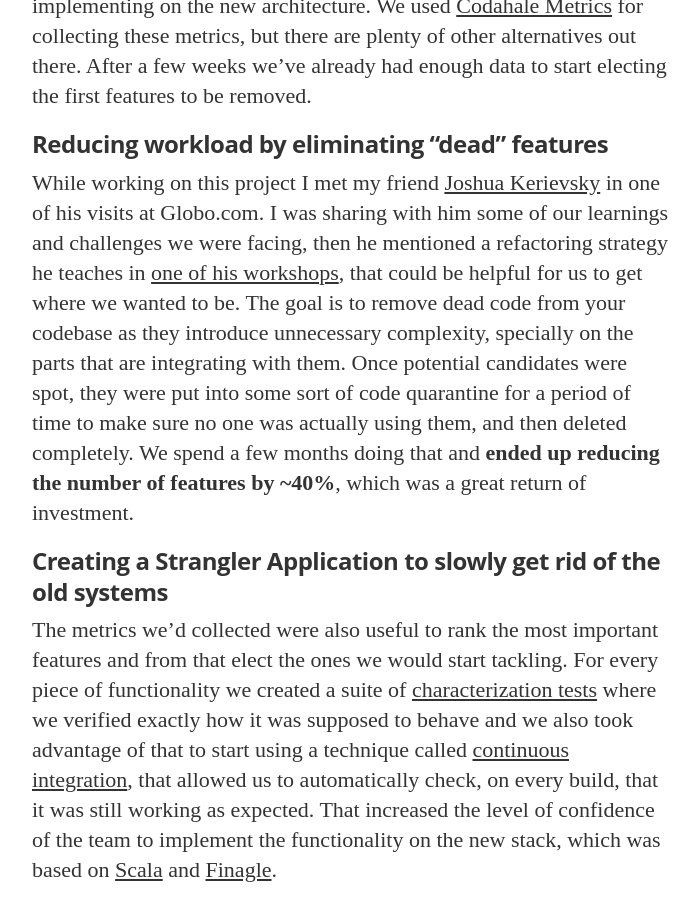
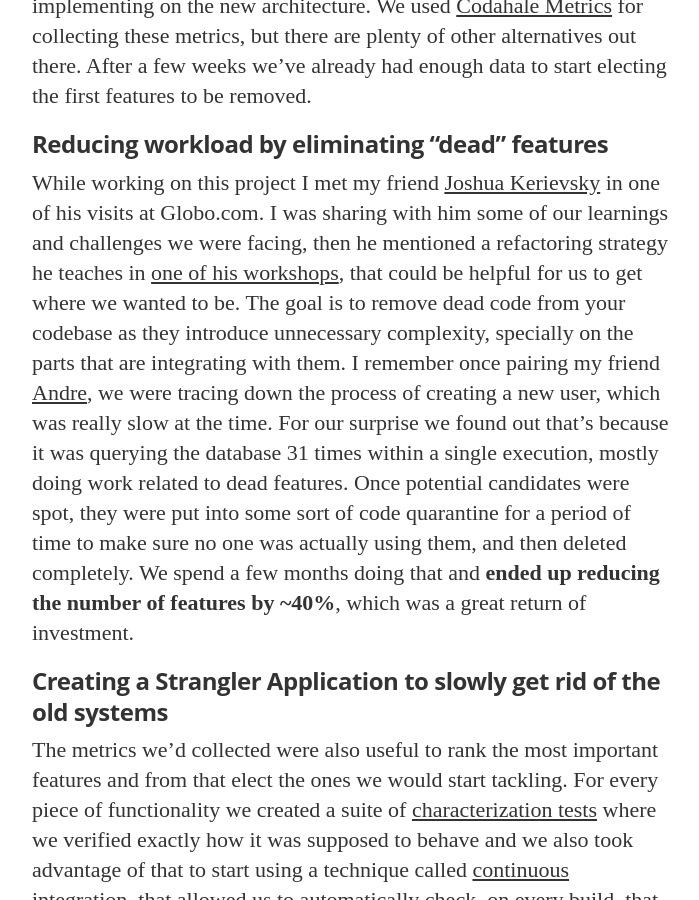
Before and after one commit to amartinsn/amartinsn.github.io, a Jekyll site: the page built from _posts/2016-07-28-lessons-learned-from-software-rewrites.md, in a window 1280 px wide and 900 px high, scrolled down 3468 px. Shown: the whole window, without its empty margins (288-987 px from the left). Built offline with Jekyll 4.4.1, drawn with Linux system fonts in a browser that asks for light colours; nearby versions of some CDN libraries; some web fonts are replaced; Markdown is read by kramdown in place of the engine named in the settings; comment, search, counter and statistics services are not loaded.

Commit message:
adding the 31 queries bit

```diff
--- a/_posts/2016-07-28-lessons-learned-from-software-rewrites.md
+++ b/_posts/2016-07-28-lessons-learned-from-software-rewrites.md
@@ -47,7 +47,7 @@ Before getting our hands dirty we wanted to understand the scope of the work, so
 
 ####Reducing workload by eliminating "dead" features
 
-While working on this project I met my friend [Joshua Kerievsky](https://www.industriallogic.com/people/joshua) in one of his visits at Globo.com. I was sharing with him some of our learnings and challenges we were facing, then he mentioned a refactoring strategy he teaches in [one of his workshops](https://www.industriallogic.com/onsite-workshops/testing-and-refactoring/), that could be helpful for us to get where we wanted to be. The goal is to remove dead code from your codebase as they introduce unnecessary complexity, specially on the parts that are integrating with them. Once potential candidates were spot, they were put into some sort of code quarantine for a period of time to make sure no one was actually using them, and then deleted completely. We spend a few months doing that and **ended up reducing the number of features by ~40%**, which was a great return of investment.
+While working on this project I met my friend [Joshua Kerievsky](https://www.industriallogic.com/people/joshua) in one of his visits at Globo.com. I was sharing with him some of our learnings and challenges we were facing, then he mentioned a refactoring strategy he teaches in [one of his workshops](https://www.industriallogic.com/onsite-workshops/testing-and-refactoring/), that could be helpful for us to get where we wanted to be. The goal is to remove dead code from your codebase as they introduce unnecessary complexity, specially on the parts that are integrating with them. I remember once pairing my friend [Andre](https://twitter.com/andrerigon), we were tracing down the process of creating a new user, which was really slow at the time. For our surprise we found out that's because it was querying the database 31 times within a single execution, mostly doing work related to dead features. Once potential candidates were spot, they were put into some sort of code quarantine for a period of time to make sure no one was actually using them, and then deleted completely. We spend a few months doing that and **ended up reducing the number of features by ~40%**, which was a great return of investment.
 
 ####Creating a Strangler Application to slowly get rid of the old systems
 
```
